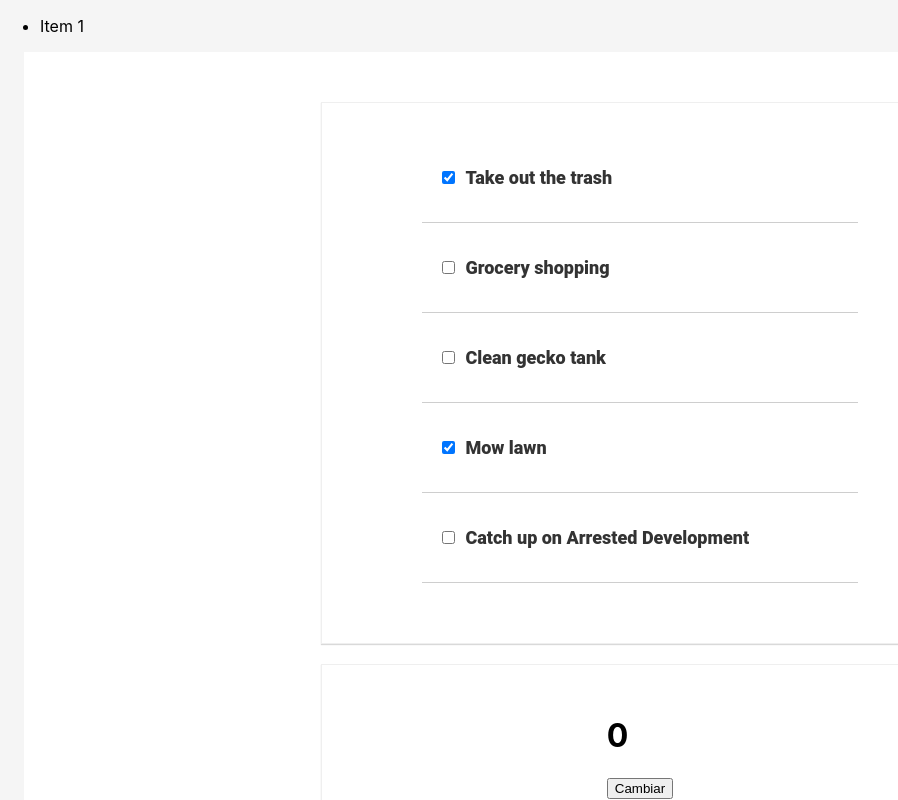
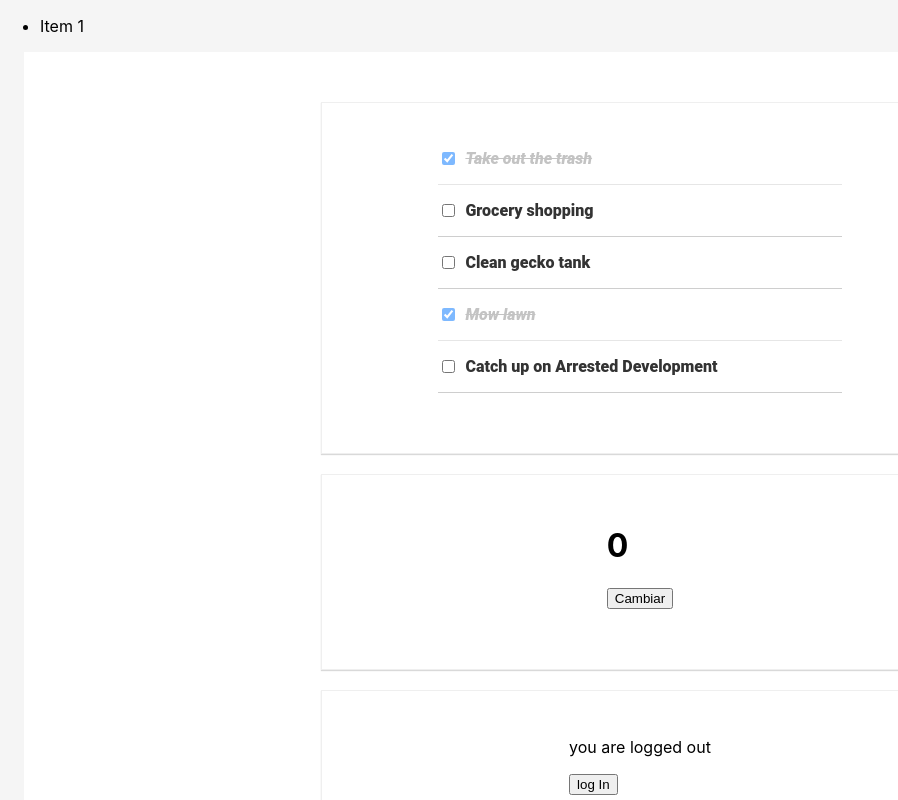
Before and after one commit to Respo-zz/react-tut, a React (Create React App) app: page / in a window 1280 px wide. Shown: the top 800 px of the page, without its empty margins (0-898 px from the left). Built offline with nearby package versions, Linux system fonts and the light colour scheme.

Commit message:
Changes to the todo list styling

```diff
--- a/src/components/Login.js
+++ b/src/components/Login.js
@@ -13,9 +13,10 @@ class Login extends React.Component {
 
     clickHandler(){
         this.setState(
-            (logged => {
-                this.state.isLoggedIn = !this.state.isLoggedIn
-                return(logged)
+            (prevState => {
+                return {
+                  isLoggedIn : !prevState.isLoggedIn
+                }
             })
         )
     }
--- a/src/components/TodoList.js
+++ b/src/components/TodoList.js
@@ -5,8 +5,9 @@ import './style/TodoList.css';
 
 // Create component
 function TodoList(props) {
+  let itemClass = props.todoDetail.completed ? "todo-done" : "todo-item"
   return (
-    <div className="todo-item">
+    <div className={itemClass}>
       <input type="checkbox" checked={props.todoDetail.completed} onChange={() => props.handleChange(props.todoDetail.id)}/>
        <p>{props.todoDetail.text}</p>
     </div>
--- a/src/components/style/Main.css
+++ b/src/components/style/Main.css
@@ -30,13 +30,27 @@ body {
     display: flex;
     justify-content: flex-start;
     align-items: center;
-    padding: 16px;
     width: 70%;
     border-bottom: 1px solid #cecece;
     font-family: Roboto, sans-serif;
     font-weight: 800;
-    font-size: 18px;
+    font-size: 16px;
     color: #333333;
+}
+
+.todo-done{
+    display: flex;
+    justify-content: flex-start;
+    align-items: center;
+    width: 70%;
+    border-bottom: 1px solid #cecece;
+    font-family: Roboto, sans-serif;
+    font-weight: 800;
+    font-size: 16px;
+    font-style: italic;
+    text-decoration: line-through;
+    color: #888;
+    opacity: 0.5;
 }
 
 input[type=checkbox] {
```
